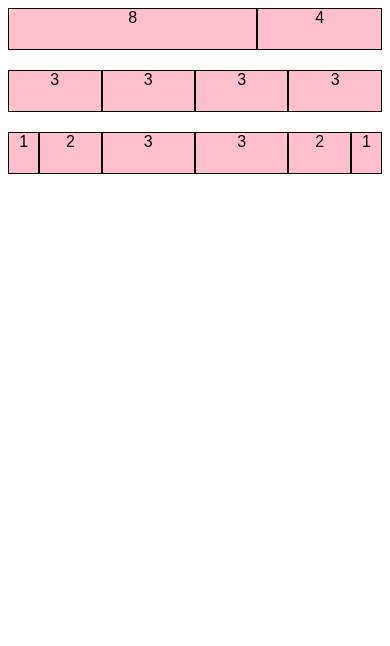
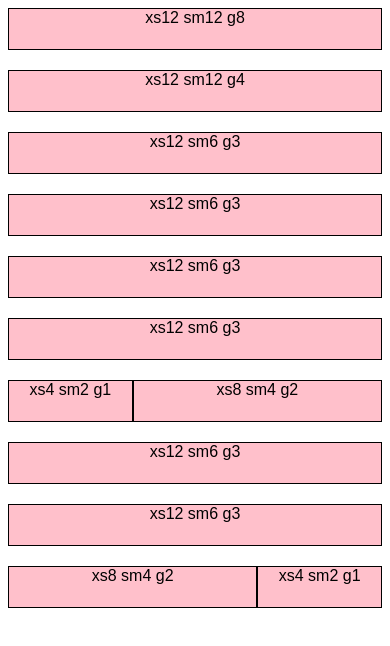
Before and after one commit to yifaneye/grilled, a plain HTML site: page src/grid.html in a window 390 px wide. Drawn offline with Linux system fonts and the light colour scheme.

Commit message:
Add responsiveness for different screen sizes

```diff
--- /dev/null
+++ b/REAME.txt
@@ -0,0 +1,2 @@
+sass grid.scss grid.css --watch
+sass breakpoints.scss breakpoints.css --watch
--- a/src/grid.html
+++ b/src/grid.html
@@ -7,6 +7,7 @@
 	<meta http-equiv="X-UA-Compatible" content="ie=edge">
 	<title>grid Demo</title>
 	<link rel="stylesheet" type="text/css" href="scss/grid.css">
+	<link rel="stylesheet" type="text/css" href="scss/breakpoints.css">
 	<style>
 		.box {
 			border: 1px solid black;
@@ -22,21 +23,23 @@
 <body>
 
 <div class="grid12">
-	<div class="box g8">8</div>
-	<div class="box g4">4</div>
+	<div class="box sm0 lg8 g12">sm0 lg8 g12</div>
 
-	<div class="box g3">3</div>
-	<div class="box g3">3</div>
-	<div class="box g3">3</div>
-	<div class="box g3">3</div>
+	<div class="box md12 g8">xs12 sm12 g8</div>
+	<div class="box md12 g4">xs12 sm12 g4</div>
+
+	<div class="box xs12 sm6 g3">xs12 sm6 g3</div>
+	<div class="box xs12 sm6 g3">xs12 sm6 g3</div>
+	<div class="box xs12 sm6 g3">xs12 sm6 g3</div>
+	<div class="box xs12 sm6 g3">xs12 sm6 g3</div>
 	<div class="box g0">0</div>
 
-	<div class="box g1">1</div>
-	<div class="box g2">2</div>
-	<div class="box g3">3</div>
-	<div class="box g3">3</div>
-	<div class="box g2">2</div>
-	<div class="box g1">1</div>
+	<div class="box xs4 sm2 g1">xs4 sm2 g1</div>
+	<div class="box xs8 sm4 g2">xs8 sm4 g2</div>
+	<div class="box xs12 sm6 g3">xs12 sm6 g3</div>
+	<div class="box xs12 sm6 g3">xs12 sm6 g3</div>
+	<div class="box xs8 sm4 g2">xs8 sm4 g2</div>
+	<div class="box xs4 sm2 g1">xs4 sm2 g1</div>
 </div>
 
 </body>
--- /dev/null
+++ b/src/scss/breakpoints.scss
@@ -0,0 +1,14 @@
+$breakpoints: ("lg": 1920px, "md": 1280px, "sm": 960px, "xs": 600px);
+
+@each $name, $value in $breakpoints {
+  @media only screen and (max-width: $value) {
+	.#{$name}0 {
+	  display: none;
+	}
+	@for $g from 1 through 12 {
+	  .#{$name}#{$g} {
+		grid-column: span $g;
+	  }
+	}
+  }
+}
```
Also changed, not shown: src/scss/breakpoints.css (added), 1 other file.
